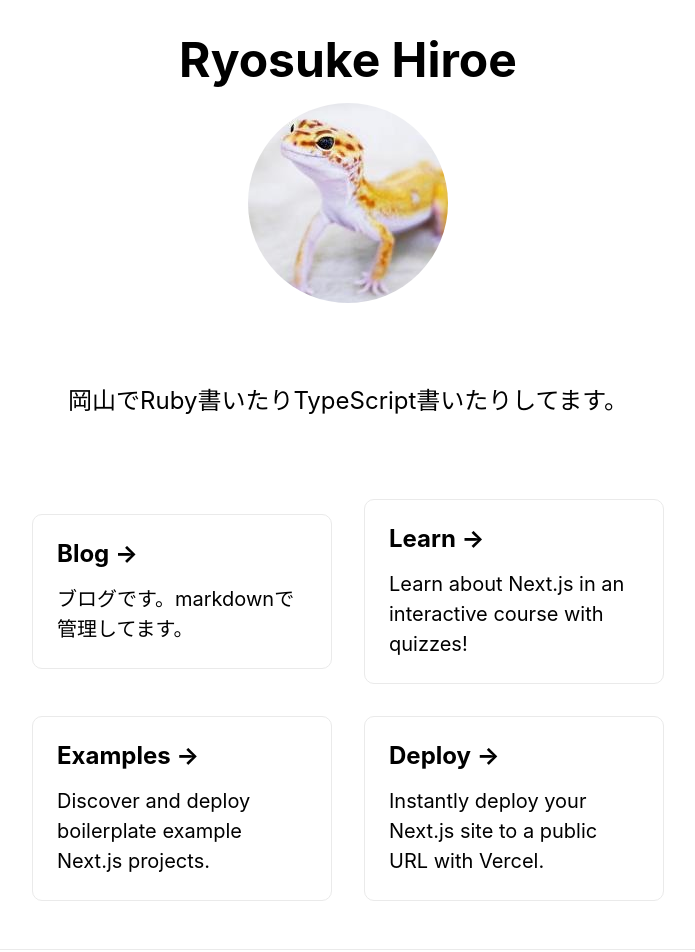
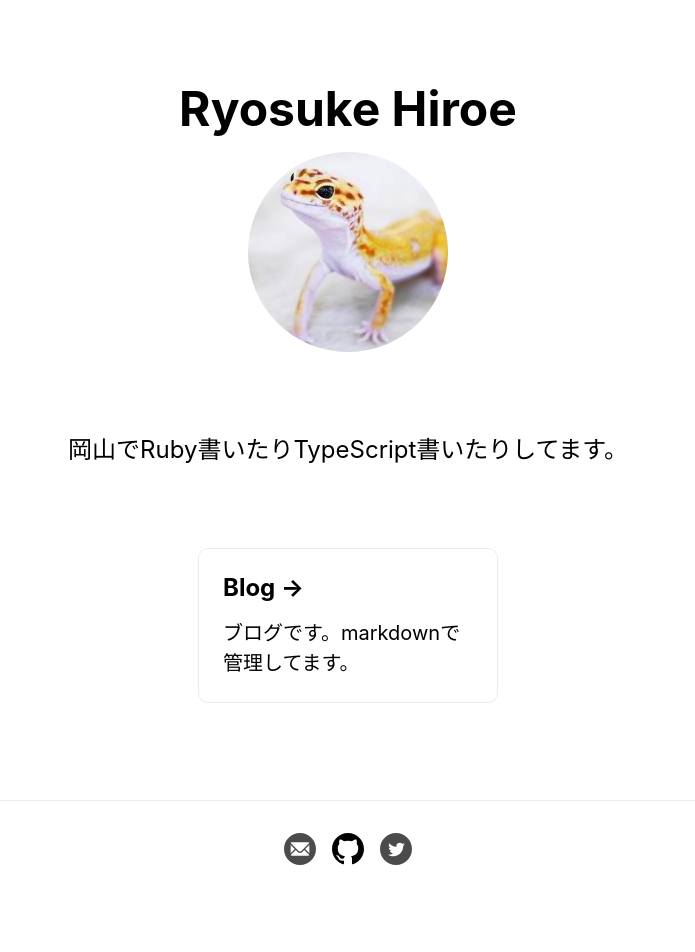
Before and after one commit to rhiroe/rhiroe.github.io, a Next.js app: page / in a window 1280 px wide. Shown: the top 952 px of the page, without its empty margins (292-987 px from the left). After the commit the page ends 901 px from the top, so only its background shows below. Built offline with nearby package versions, Linux system fonts and the light colour scheme.

Commit message:
comment out

```diff
--- a/src/pages/index.tsx
+++ b/src/pages/index.tsx
@@ -30,28 +30,28 @@ const Home: NextPage = () => {
             </a>
           </Link>
 
-          <a href="https://nextjs.org/learn" className={styles.card}>
-            <h2>Learn &rarr;</h2>
-            <p>Learn about Next.js in an interactive course with quizzes!</p>
-          </a>
+          {/*<a href="https://nextjs.org/learn" className={styles.card}>*/}
+          {/*  <h2>Learn &rarr;</h2>*/}
+          {/*  <p>Learn about Next.js in an interactive course with quizzes!</p>*/}
+          {/*</a>*/}
 
-          <a
-            href="https://github.com/vercel/next.js/tree/canary/examples"
-            className={styles.card}
-          >
-            <h2>Examples &rarr;</h2>
-            <p>Discover and deploy boilerplate example Next.js projects.</p>
-          </a>
+          {/*<a*/}
+          {/*  href="https://github.com/vercel/next.js/tree/canary/examples"*/}
+          {/*  className={styles.card}*/}
+          {/*>*/}
+          {/*  <h2>Examples &rarr;</h2>*/}
+          {/*  <p>Discover and deploy boilerplate example Next.js projects.</p>*/}
+          {/*</a>*/}
 
-          <a
-            href="https://vercel.com/new?utm_source=create-next-app&utm_medium=default-template&utm_campaign=create-next-app"
-            className={styles.card}
-          >
-            <h2>Deploy &rarr;</h2>
-            <p>
-              Instantly deploy your Next.js site to a public URL with Vercel.
-            </p>
-          </a>
+          {/*<a*/}
+          {/*  href="https://vercel.com/new?utm_source=create-next-app&utm_medium=default-template&utm_campaign=create-next-app"*/}
+          {/*  className={styles.card}*/}
+          {/*>*/}
+          {/*  <h2>Deploy &rarr;</h2>*/}
+          {/*  <p>*/}
+          {/*    Instantly deploy your Next.js site to a public URL with Vercel.*/}
+          {/*  </p>*/}
+          {/*</a>*/}
         </div>
       </main>
 
```
